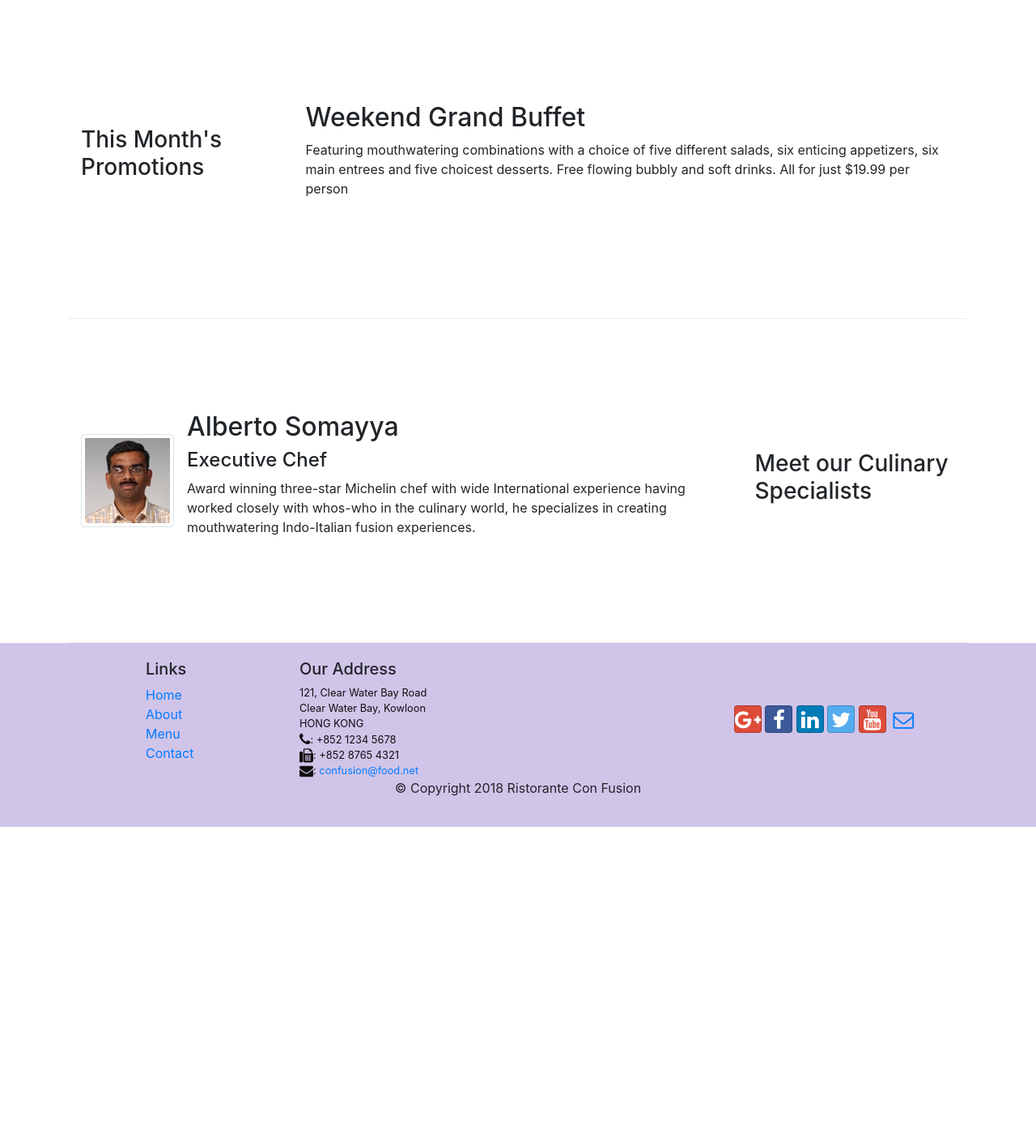
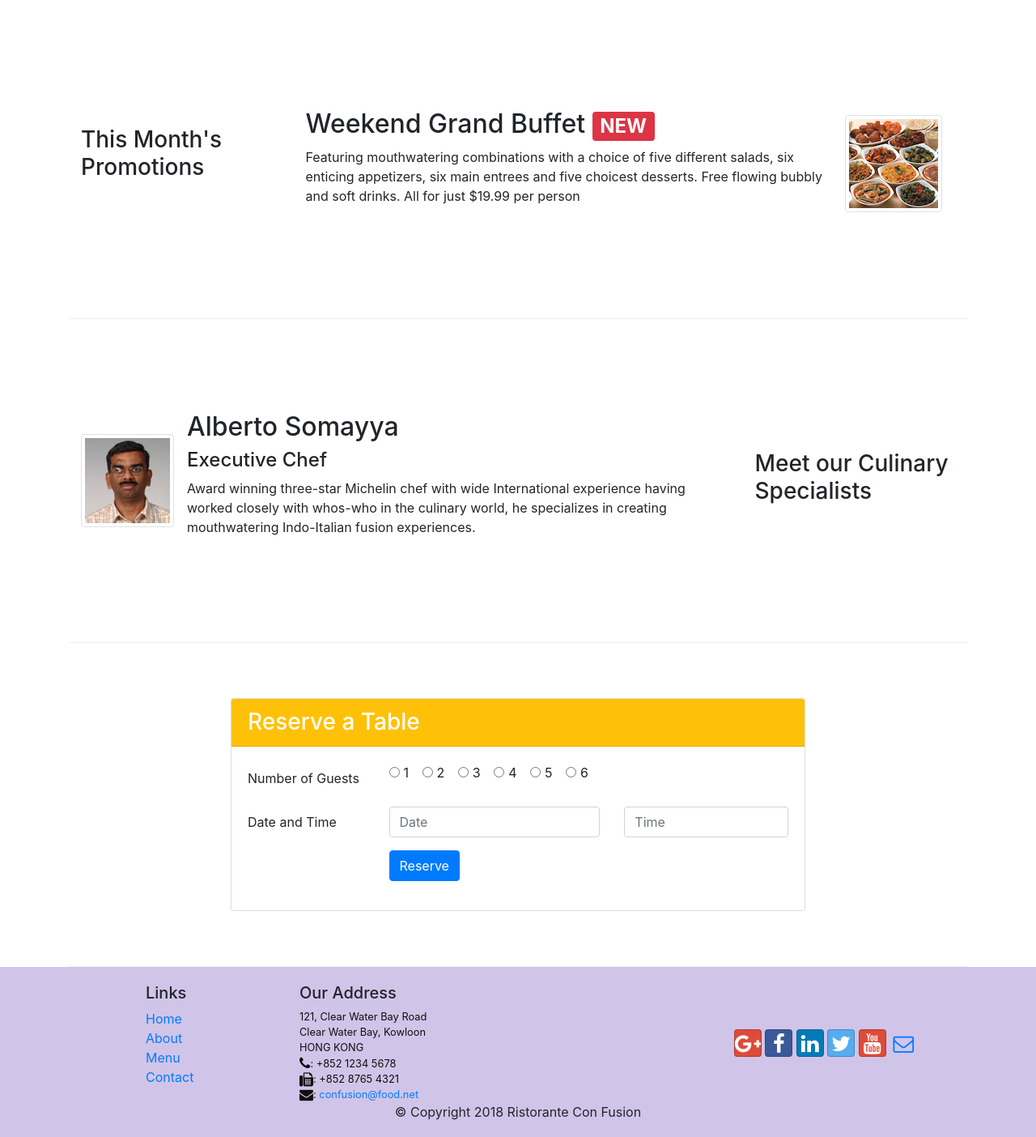
Before and after one commit to fahricigdem/coursera-bootstrap-project, a website: page index.html in a window 1280 px wide. Shown: the part 740-2144 px from the top of the page at 81% size. Before the commit the page ends 1761 px from the top, so only its background shows below. Drawn offline with nearby package versions, Linux system fonts and the light colour scheme.

Commit message:
Assignment 2

```diff
--- a/index.html
+++ b/index.html
@@ -38,8 +38,11 @@
                     <h1>Ristorante con Fusion</h1>
                     <p>We take inspiration from the World's best cuisines, and create a unique fusion experience. Our lipsmacking creations will tickle your culinary senses!</p>
                 </div>
+                <div class="col-12 col-sm-3 align-self-center">
+                    <img src="img/logo.png" class="img-fluid">
+                </div>
                 <div class="col-12 col-sm align-self-center">
-                    <img src="img/logo.png" class="img-fluid">
+                    <a type="submit" class="btn btn-warning col-12 " href="#form">Reserve Table</a>
                 </div>
             </div>
         </div>
@@ -71,8 +74,18 @@
                 <h3>This Month's Promotions</h3>
             </div>
             <div class="col col-sm col-md">
-                <h2>Weekend Grand Buffet</h2>
-                <p>Featuring mouthwatering combinations with a choice of five different salads, six enticing appetizers, six main entrees and five choicest desserts. Free flowing bubbly and soft drinks. All for just $19.99 per person </p>
+                <h2></h2>
+                <p> </p>
+                <div class="media">
+                    <div class="media-body">
+                        <h2 class="mt-0">Weekend Grand Buffet <span class="badge badge-danger">NEW</span></h2>
+                        <p class="d-none d-sm-block">Featuring mouthwatering combinations with a choice of five
+                        different salads, six enticing appetizers, six main entrees and five choicest desserts.
+                        Free flowing bubbly and soft drinks. All for just $19.99 per person</p>
+                    </div>
+                    <img class="d-flex mr-3 img-thumbnail align-self-center"
+                            src="img/buffet.png" alt="Uthappizza">
+                </div>
             </div>
         </div>
 
@@ -96,6 +109,65 @@
                 </div>
             </div>
         </div>
+
+        <div class="row row-content align-items-center" id="form">
+            <div class="col-12 col-sm-8 offset-sm-2">
+                <div class="card" >
+                    <h3 class="card-header bg-warning text-white">Reserve a Table</h3>
+                    <div class="card-body">
+                        <form>
+                            <div class="form-group row">
+                                <label for="firstname" class="col-md-3 col-form-label">Number of Guests</label>
+                                <div class="col-md-9">
+                                    <div class="form-check form-check-inline">
+                                        <input class="form-check-input" type="radio" name="inlineRadioOptions" id="inlineRadio1" value="option1">
+                                        <label class="form-check-label" for="inlineRadio1">1</label>
+                                    </div>
+                                    <div class="form-check form-check-inline">
+                                        <input class="form-check-input" type="radio" name="inlineRadioOptions" id="inlineRadio2" value="option2">
+                                        <label class="form-check-label" for="inlineRadio2">2</label>
+                                    </div>
+                                    <div class="form-check form-check-inline">
+                                        <input class="form-check-input" type="radio" name="inlineRadioOptions" id="inlineRadio3" value="option3">
+                                        <label class="form-check-label" for="inlineRadio1">3</label>
+                                    </div>
+                                    <div class="form-check form-check-inline">
+                                        <input class="form-check-input" type="radio" name="inlineRadioOptions" id="inlineRadio4" value="option4">
+                                        <label class="form-check-label" for="inlineRadio2">4</label>
+                                    </div>
+                                    <div class="form-check form-check-inline">
+                                        <input class="form-check-input" type="radio" name="inlineRadioOptions" id="inlineRadio5" value="option5">
+                                        <label class="form-check-label" for="inlineRadio1">5</label>
+                                    </div>
+                                    <div class="form-check form-check-inline">
+                                        <input class="form-check-input" type="radio" name="inlineRadioOptions" id="inlineRadio6" value="option6">
+                                        <label class="form-check-label" for="inlineRadio2">6</label>
+                                    </div>
+                                </div>
+                            </div>
+
+                            <div class="form-group row">
+                                <label for="datetime" class="col-12 col-md-3 col-form-label">Date and Time</label>
+                                <div class="col-6 col-md-5">
+                                    <input type="text" class="form-control" id="date" name="date" placeholder="Date">
+                                </div>
+                                <div class="col-6 col-md-4">
+                                    <input type="text" class="form-control" id="time" name="time" placeholder="Time">
+                                </div>
+                            </div>
+
+
+                            <div class="form-group row">
+                                <div class="offset-md-3 col-md-9">
+                                    <button type="submit" class="btn btn-primary">Reserve</button>
+                                </div>
+                            </div>
+                        </form>
+                    </div>
+                </div>
+            </div>
+        </div>
+
     </div>
 
     <footer class="footer">
```
